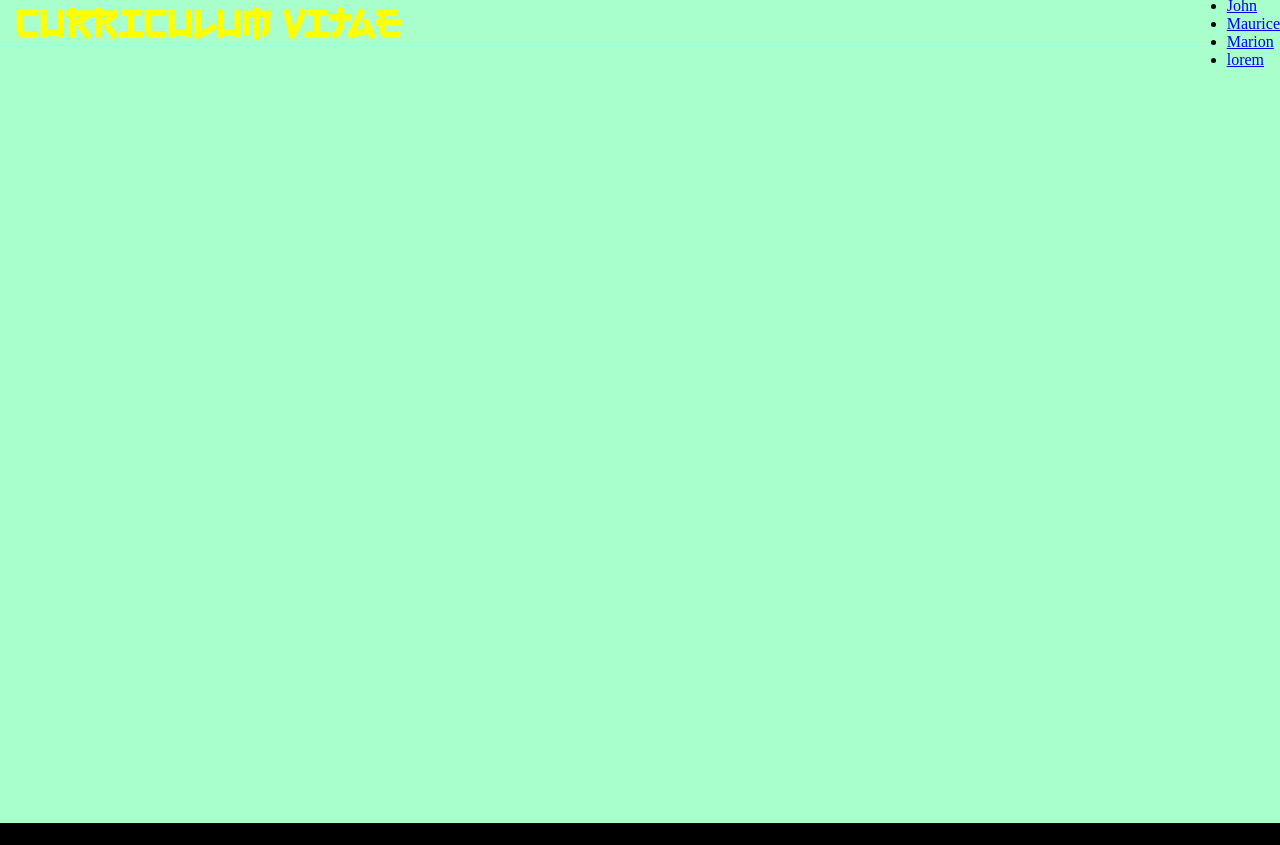
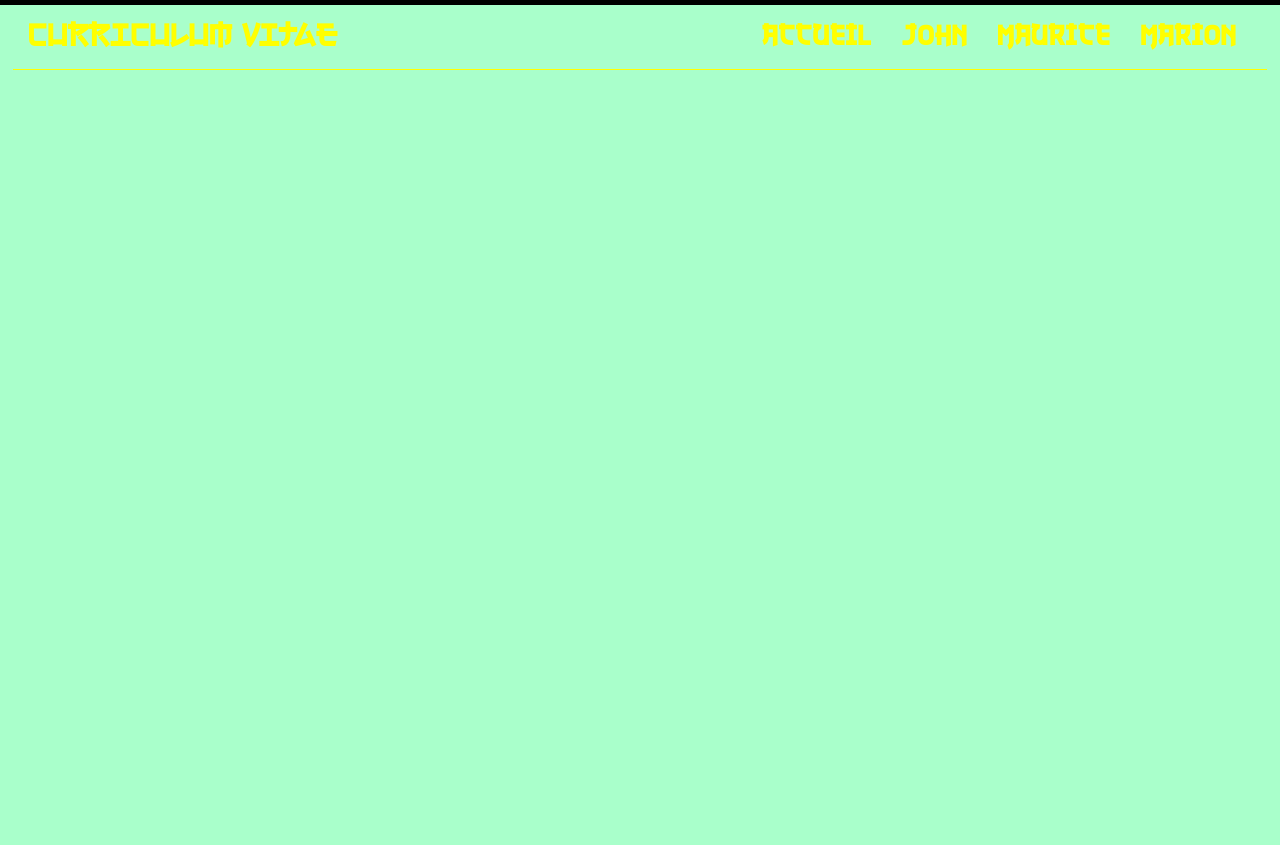
Before and after one commit to camCampus/camCampus.github.io, a plain HTML site: page pagecv2.html in a window 1280 px wide. Before the commit the page ends 823 px from the top, so only its background shows below. Drawn offline with Linux system fonts and the light colour scheme.

Commit message:
nav reboot

```diff
--- a/pagecv2.html
+++ b/pagecv2.html
@@ -12,11 +12,12 @@
         <nav>
             <h2>curriculum vit<a id="secreta" href="./secretpage.html">a</a></a>e</h2>
             <ul>
-                <li><a href="./index.html">Accueil</a></li>
-                <li><a href="./test.html">John</a></li>
-                <li><a href="./pagecv2.html">Maurice</a></li>
-                <li><a href="./pagecv3.html">Marion</a></li>
-                <li><a href="./lorem.html">lorem</a></li>
+                <ul>
+                    <li><a href="./index.html">Accueil</a></li>
+                    <li><a href="./test.html">John</a></li>
+                    <li><a href="./pagecv2.html">Maurice</a></li>
+                    <li><a href="./pagecv3.html">Marion</a></li>
+                </ul>
             </ul>
         </nav>
     </header>
--- a/stylecv2.css
+++ b/stylecv2.css
@@ -26,48 +26,52 @@ body {
 /***************************************************/
 
 
-.navbar {
-    z-index: 3;
-    height: 6vh;
-    width: 100%;
-    cursor: none;
-}
 nav {
-    z-index: 3;
-    height: 100%;
-    width: 100%;
     display: flex;
     justify-content: space-between;
     align-items: center;
+    min-height: 6vh;
     border-bottom: 1px solid yellow;
-    cursor: none;
+    width: 98%;
+    margin: auto;
+  }
+  nav ul {
+    display: flex;
+    align-items: center;
+    gap: 30px;
+    height: 100%;
+    padding-right:15px;
+
+  }
+  nav li {
+    list-style: none;
+  }
+  nav li a {
+    z-index: 3;
+    text-decoration: none;
+    font-family: "nuku1";
+    font-size: 2rem;
+    color: yellow;
+    transition: 0.3s ease-in-out;
+    cursor:none;
+  }
+  nav li a:hover {
+    z-index: 3;
+    color: #B026FF;
   }
   nav h2{
       z-index: 3;
       font-family: "electroharmonix";
       padding-left: 15px;
       color: yellow;
-    font-size: 2.5rem;
+      font-size: 2.5vw;
       margin: 0;
-    cursor: none;
   }
   nav h2 a {
       z-index: 3;
       text-decoration: none;
       color: yellow;
-    cursor: text;
-    cursor: none;
-}
-.navlink {
-    z-index: 3;
-    display: flex;
-    align-items: center;
-    justify-content: space-between;
-    gap: 50px;
-    padding-right: 50px;
-    width: 30%;
-    height: 100%;
-    cursor: none;
+      cursor:none;
   }
   .navlink a {
       z-index: 3;
@@ -76,12 +80,11 @@ nav h2 a {
       font-size: 2rem;
       color: yellow;
       transition: 0.3s ease-in-out;
-    cursor: none;
+      cursor:none;
   }
   .navlink a:hover {
       z-index: 3;
       color: #B026FF;
-    cursor: none;
   }
 .video-container {
     position: relative;
```
Also changed, not shown: index.html (+0 -1 lines), pagecv1.html (+0 -1 lines), pagecv3.html (+0 -1 lines), stylecv3.css (+0 -14 lines). Lines whose indentation alone changed are shown as unchanged.
